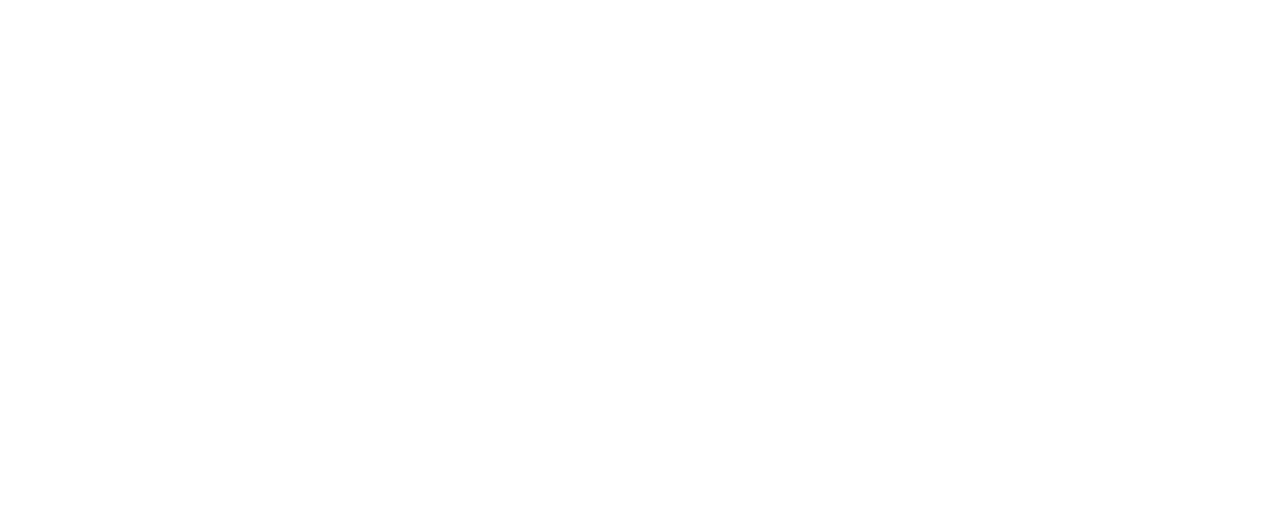
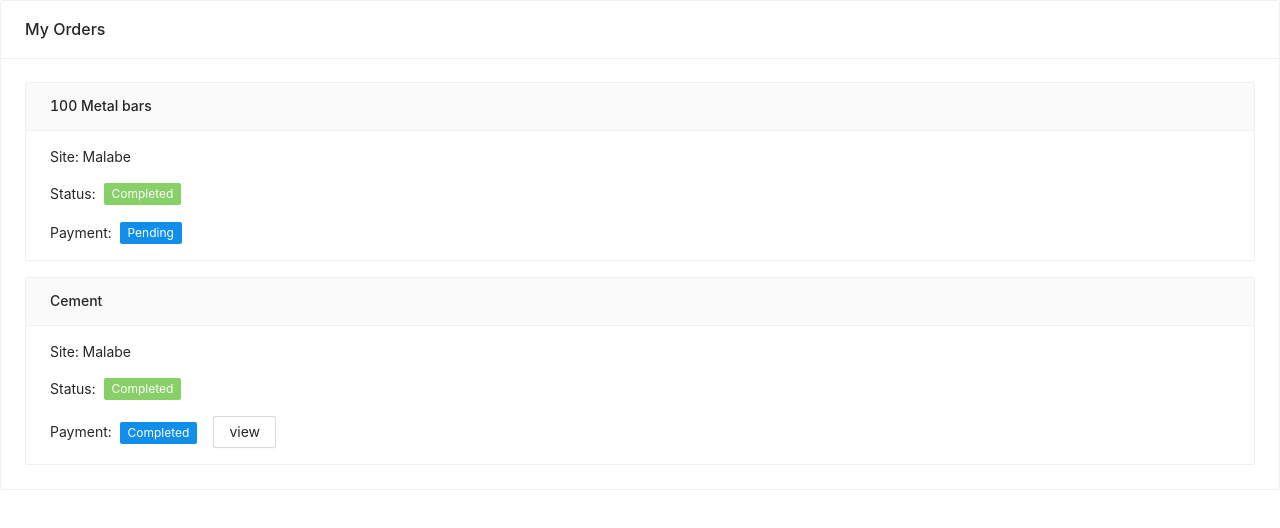
Before and after one commit to nethsaraLiyanage/CSSE-Project, a React (Create React App) app in the folder csse-web-frontend/: page /supplier-orders in a window 1280 px wide. Shown: the top 528 px of the page. Built offline with nearby package versions, Linux system fonts and the light colour scheme.

Commit message:
Supplier my orders page

```diff
--- a/csse-web-frontend/src/App.js
+++ b/csse-web-frontend/src/App.js
@@ -3,6 +3,7 @@
 import ApprovedRequisition from './components/ApprovedeRequisition';
 import PlaceOrder from './components/PlaceOrder';
 import SupplierViewRequisitions from './components/SupplierViewRequisitions';
+import SupplierOrders from './components/SupplierOrders';
 import "antd/dist/antd.css";
 
 function App() {
@@ -19,6 +20,9 @@
         <Route exact path="/supplier-view-all">
           <SupplierViewRequisitions/>
         </Route>
+        <Route exact path="/supplier-orders">
+          <SupplierOrders/>
+        </Route>
         </Switch>
       </div>
     </Router>
--- /dev/null
+++ b/csse-web-frontend/src/components/SupplierOrders.jsx
@@ -0,0 +1,66 @@
+import React, { useEffect, useState } from "react";
+import { Modal, Space, Button, Card, Avatar, List, Tag } from "antd";
+import { Link } from "react-router-dom";
+
+const SupplierOrders = () => {
+  const [isModalVisible, setIsModalVisible] = useState(false);
+
+  const showModal = () => {
+    setIsModalVisible(true);
+  };
+
+  const handleOk = () => {
+    setIsModalVisible(false);
+  };
+
+  const handleCancel = () => {
+    setIsModalVisible(false);
+  };
+
+  return (
+    <div>
+      <Card title="My Orders">
+        <Card type="inner" title="100 Metal bars">
+          <p>Site: Malabe</p>
+          <Space>
+            Status:
+            <Tag color="#87d068">Completed</Tag>
+          </Space>
+          <br />
+          <Space style={{ marginTop: 16 }}>
+            Payment:
+            <Tag color="#108ee9">Pending</Tag>
+          </Space>
+        </Card>
+        <Card style={{ marginTop: 16 }} type="inner" title="Cement">
+          {" "}
+          <p>Site: Malabe</p>
+          <Space>
+            Status:
+            <Tag color="#87d068">Completed</Tag>
+          </Space>
+          <br />
+          <Space style={{ marginTop: 16 }}>
+            Payment:
+            <Tag color="#108ee9">Completed</Tag>
+            <Button type="secondary" onClick={showModal}>
+              view
+            </Button>
+            <Modal
+              title="Payment"
+              visible={isModalVisible}
+              onOk={handleOk}
+              onCancel={handleCancel}
+            >
+              <p>Item: 100 metal bars</p>
+              <p>Status: Completed</p>
+              <p>Payment: Rs 40000.00</p>
+            </Modal>
+          </Space>
+        </Card>
+      </Card>
+    </div>
+  );
+};
+
+export default SupplierOrders;
```
